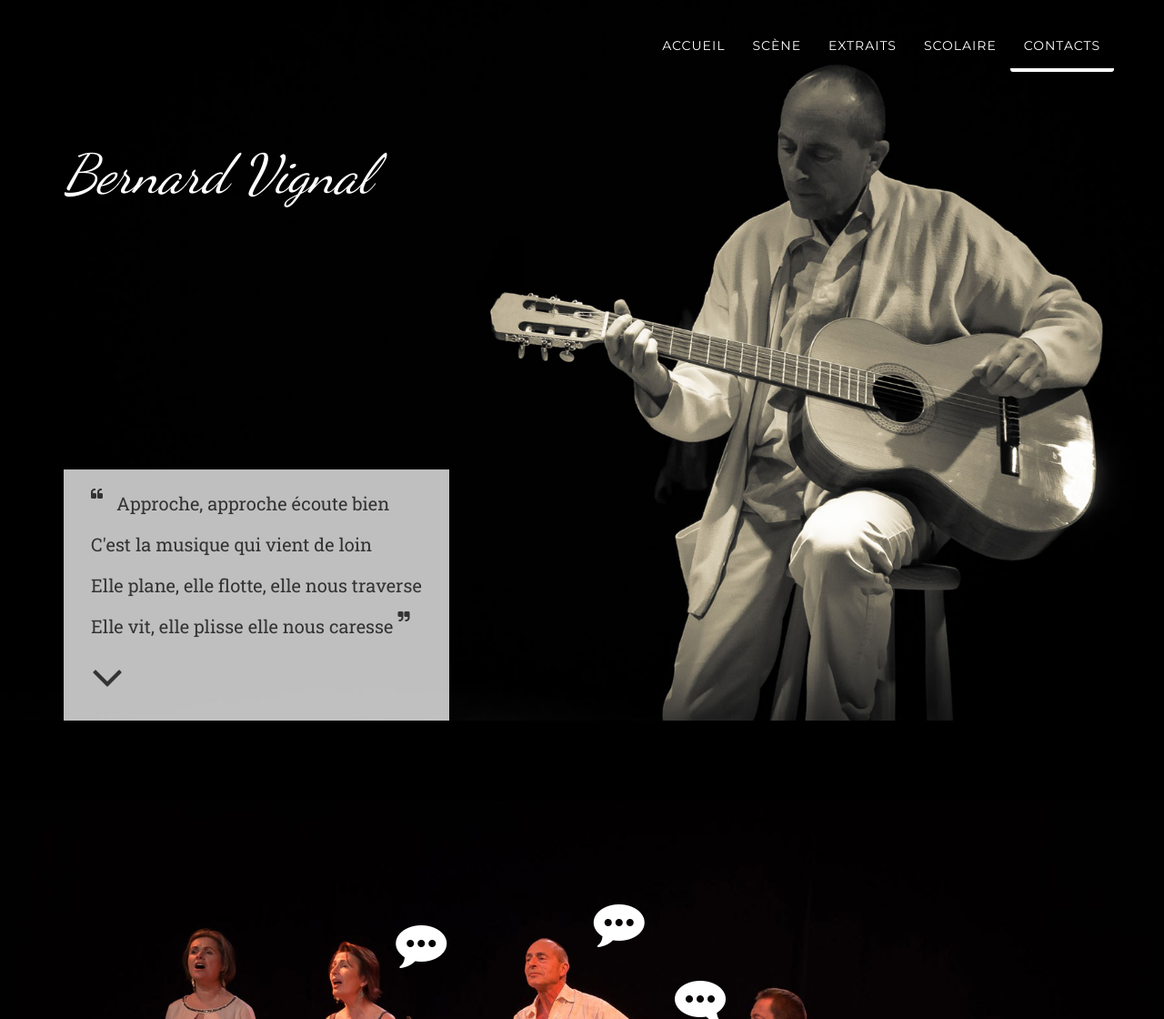
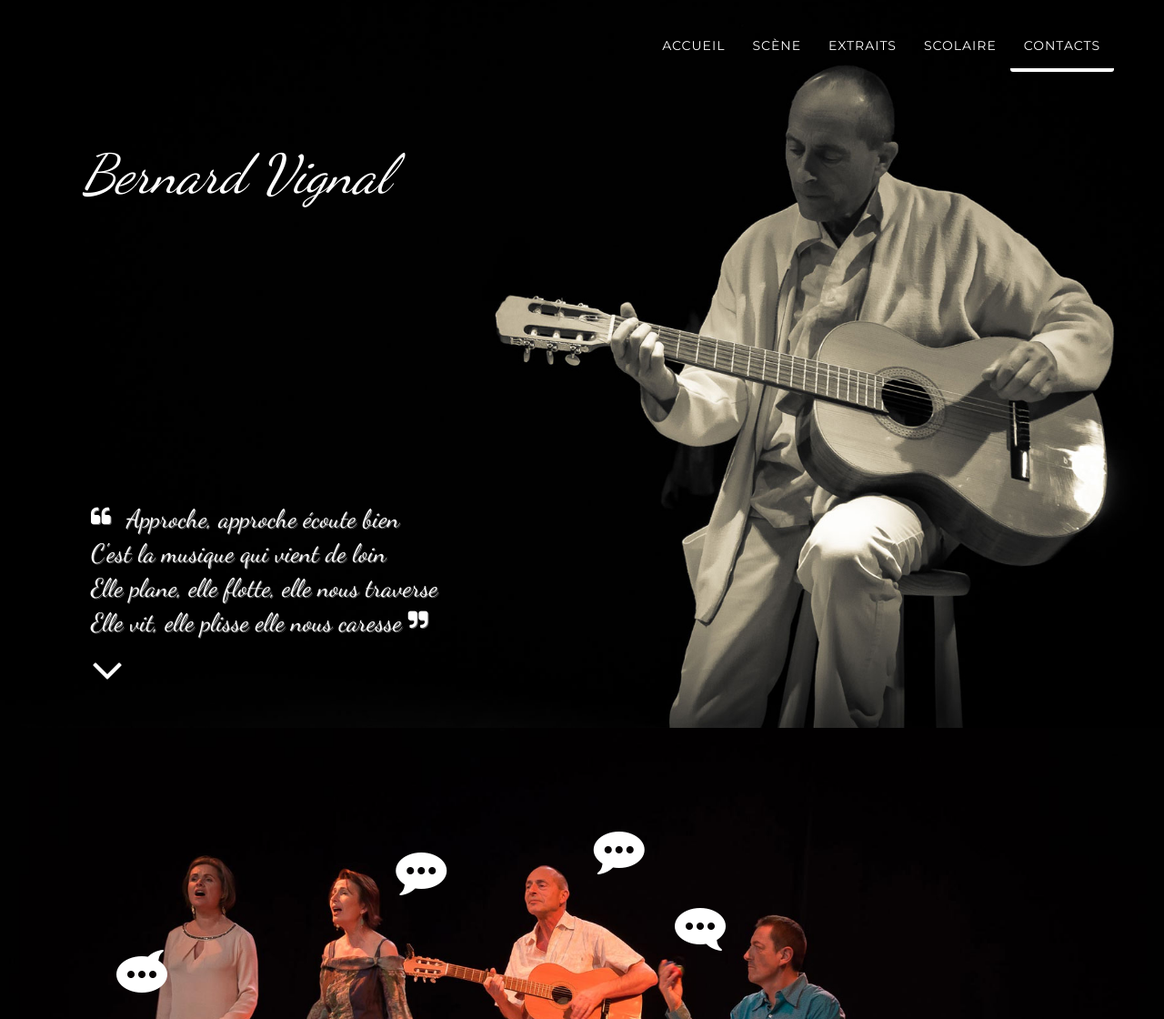
Before and after one commit to Puzzlout/VignalEnChanson, a PHP site: page /index.html in a window 1280 px wide. Shown: the top 1120 px of the page at 91% size. Run offline with PHP 8.4, Linux system fonts and the light colour scheme; some libraries are stand-ins or nearby versions; some web fonts are replaced.

Commit message:
#24 & #26 (section header)

```diff
--- a/css/agency.css
+++ b/css/agency.css
@@ -194,7 +194,7 @@ fieldset[disabled] .btn-xl.active {
     background-repeat: no-repeat;
     position: relative;
     /*top: 5vh;*/
-    height: 90%;
+    height: 100%;
 }
 
 .navbar-custom {
@@ -306,7 +306,7 @@ header {
     width: 100%;
     min-width: 320px;
     background-color: #000;
-    height: 110vh;
+    height: 100vh;
 }
 
 header .hero {
@@ -333,6 +333,7 @@ header .hero {
 
 header .intro-text {
     padding-top: 100px;
+    padding-left: 20px;
 }
 
 header .intro-text, header .intro-song {
@@ -344,9 +345,10 @@ header .intro-text .intro-lead-in {
     font-style: italic;
     font-size: 32px;
 }
+
 @media (max-width: 768px) {
     header .intro-text {
-        padding-top: 50px;
+        padding-top: 10px;
     }
 
     header .hero {
@@ -373,23 +375,52 @@ header .intro-text .intro-lead-in {
 
 header .intro-next {
     position: absolute;
-    /*left: 0;*/
     bottom: 0;
-    color: #FFF;
     text-align: left;
-    background: rgba(255, 255, 255, 0.75);
     padding: 20px 30px;
-    /*width: 100%;*/
 }
 
 header .intro-next .intro-song {
     margin: 0 auto;
 }
 
-header .intro-next .intro-song p,
+header .intro-next .intro-song p {
+    font-family: "Dancing Script", "Helvetica Neue", Helvetica, Arial, cursive;
+    text-shadow: 1px 1px #666;
+    font-size: 14px;/*Default font*/
+    font-size: 20px;/*Dancing script font*/
+    line-height: 1em;
+}
 header .intro-next .intro-song .fa {
-    font-size: 14px;
-    color: #333;
+    font-size: smaller;
+}
+
+@media (max-width: 768px) {
+    header .intro-next {
+        bottom: -12vh;
+    }
+}
+
+@media (min-width: 768px) {
+    header .intro-next {
+        bottom: 10vh;
+    }
+
+    header .intro-next .intro-song p {
+        font-size: 16px;/*Default font*/
+        font-size: 24px;/*Dancing script font*/
+    }
+}
+
+@media (min-width: 992px) {
+    header .intro-next {
+        bottom: 2vh;
+    }
+
+    header .intro-next .intro-song p {
+        font-size: 20px;/*Default font*/
+        font-size: 28px;/*Dancing script font*/
+    }
 }
 
 header .intro-next .intro-song a {
@@ -408,25 +439,10 @@ header .intro-next .intro-song .fa-quote-right {
     vertical-align: top;
 }
 
-@media (min-width: 768px) {
-    header .intro-next {
-    }
-
-    header .intro-next .intro-song p {
-        font-size: 16px;
-
-    }
-}
-
-@media (min-width: 992px) {
-    header .intro-next .intro-song p {
-        font-size: 20px;
-    }
-}
-
 .intro-next .next-button {
     width: 100%;
     text-align: center;
+    color: #FFFFFF;
 }
 
 section {
@@ -520,6 +536,7 @@ section h3.section-subheading {
     cursor: pointer;
     color: rgba(255, 255, 255, 0.5);
 }
+
 .team-member-bubble .fa {
     color: #fff;
     font-size: 4em;
--- a/index.html
+++ b/index.html
@@ -88,7 +88,6 @@
                 <div class="col-sm-8">
                     <div class="intro-text">
                         <div class="intro-lead-in">Bernard Vignal</div>
-                        <!--<div class="intro-heading">Vignal en chanson</div>-->
                     </div>
                 </div>
                 <div class="col-sm-4"></div>
@@ -109,7 +108,7 @@
                     </p>
                 </div>
                 <a href="#team" class="page-scroll next-button">
-                    <i class="fa fa-angle-down fa-4x text-center" style="color: #333;"></i>
+                    <i class="fa fa-angle-down fa-4x text-center"></i>
                 </a>
             </div>
         </div>
```
